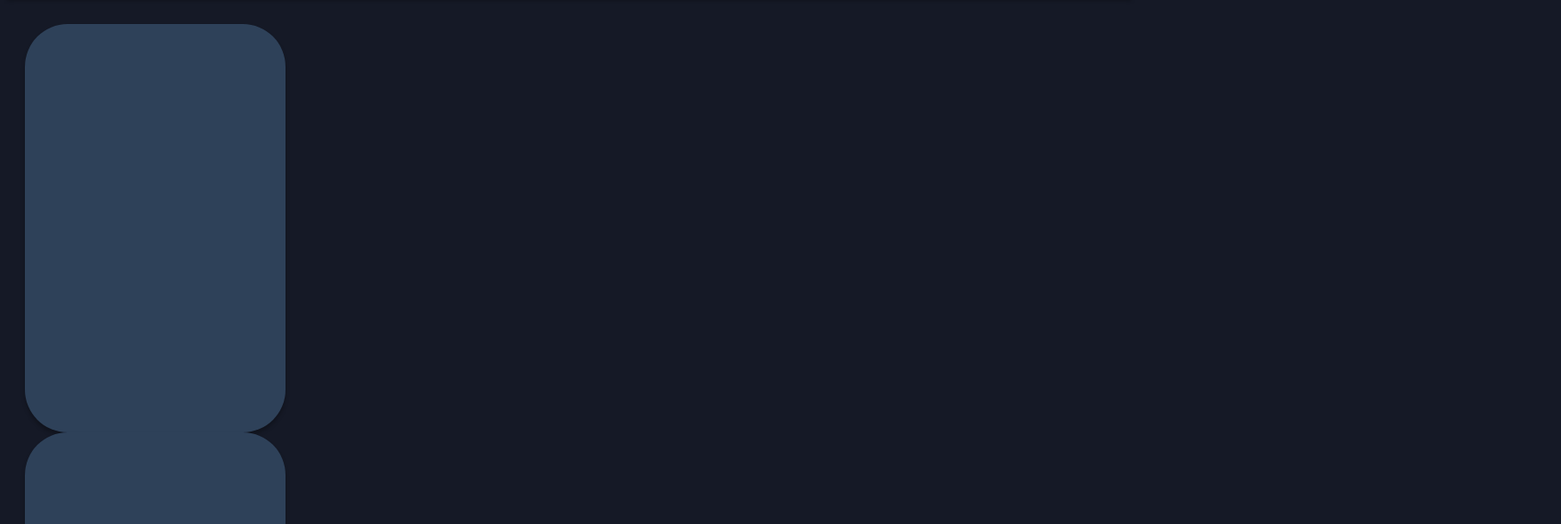
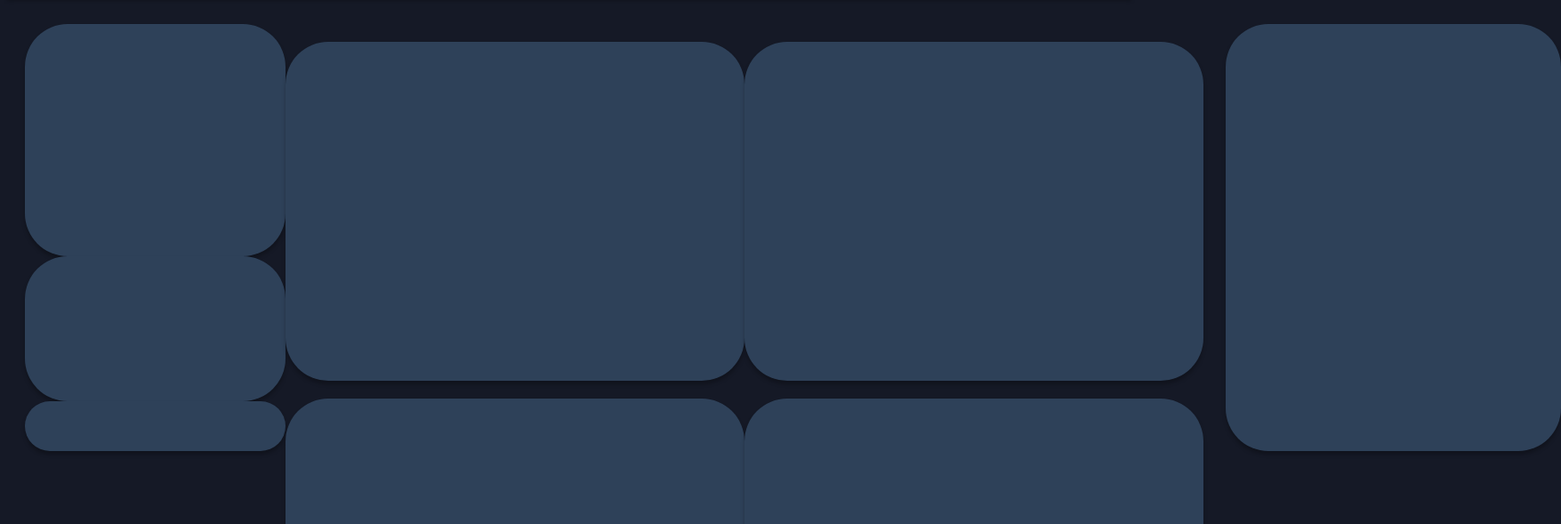
Before and after one commit to lesuduque/BusinessView, a plain HTML site: page views/dashboard.html in a window 1280 px wide. Shown: the part 83-672 px from the top of the page at 89% size, 1755 px wide, since content can reach past the window. Drawn offline with Linux system fonts and the light colour scheme.

Commit message:
feat: Se distribuyen los elementos con flexbox

```diff
--- a/assets/styles/styles_dashboard.css
+++ b/assets/styles/styles_dashboard.css
@@ -32,13 +32,26 @@ body {
 /* Dashboard */
 .dashboard-container{
     display: flex;
-    flex-direction: column;
     justify-content: space-between;
     margin-top: 20px;
     height: 480px;
     padding: 10px 20px;
 }
 
+.lateral-izq, .central, .lateral-der {
+    display: flex;
+    flex-direction: column;
+}
+
+.row {
+    display: flex;
+    margin-top: 20px;
+}
+
+.lateral-central {
+    display: flex;
+    flex-direction: column;
+}
 
 .card1{
     width: 293px;
@@ -68,41 +81,22 @@ body {
     background: #2E4159;
     box-shadow: 0px 4px 4px 0px rgba(0, 0, 0, 0.25);
 }
- .card5{
+.card5, .card6, .card7, .card8 {
     width: 516px;
     height: 381px;
     border-radius: 48px;
     background: #2E4159;
     box-shadow: 0px 4px 4px 0px rgba(0, 0, 0, 0.25);
 }
- .card6{
-    width: 516px;
-    height: 381px;
-    border-radius: 48px;
-    background: #2E4159;
-    box-shadow: 0px 4px 4px 0px rgba(0, 0, 0, 0.25);
-}
- .card7{
-    width: 516px;
-    height: 381px;
-    border-radius: 48px;
-    background: #2E4159;
-    box-shadow: 0px 4px 4px 0px rgba(0, 0, 0, 0.25);
-}
- .card8{
-    width: 516px;
-    height: 381px;
-    border-radius: 48px;
-    background: #2E4159;
-    box-shadow: 0px 4px 4px 0px rgba(0, 0, 0, 0.25);
-}
- .card9{
+
+.card9 {
     width: 377px;
     height: 889px;
     border-radius: 48px;
     background: #2E4159;
     box-shadow: 0px 4px 4px 0px rgba(0, 0, 0, 0.25);
 }
+
 
 /* Contenedor de Cards (Vertical) */
 /* .cards-container {
--- a/views/dashboard.html
+++ b/views/dashboard.html
@@ -47,21 +47,26 @@
     <!--Dashboard-->
     <div class="dashboard-container">
         <section class="lateral-izq">
-            <div class="row card1"></div>
-            <div class="row card2"></div>
-            <div class="row card3"></div>
+            <div class="card1"></div>
+            <div class="card2"></div>
+            <div class="card3"></div>
         </section>
         <main class="central">
-            <div class="row card4"></div>
-            <div class="card5"></div>
-            <div class="card6"></div>
-            <div class="row card7"></div>
-            <div class="card8"></div>
+            <div class="card4"></div>
+            <div class="row">
+                <div class="card5"></div>
+                <div class="card6"></div>
+            </div>
+            <div class="row">
+                <div class="card7"></div>
+                <div class="card8"></div>
+            </div>
         </main>
         <section class="lateral-der">
-            <div class="row card9"></div>
+            <div class="card9"></div>
         </section>
     </div>
+
 </body>
 
 </html>
```
